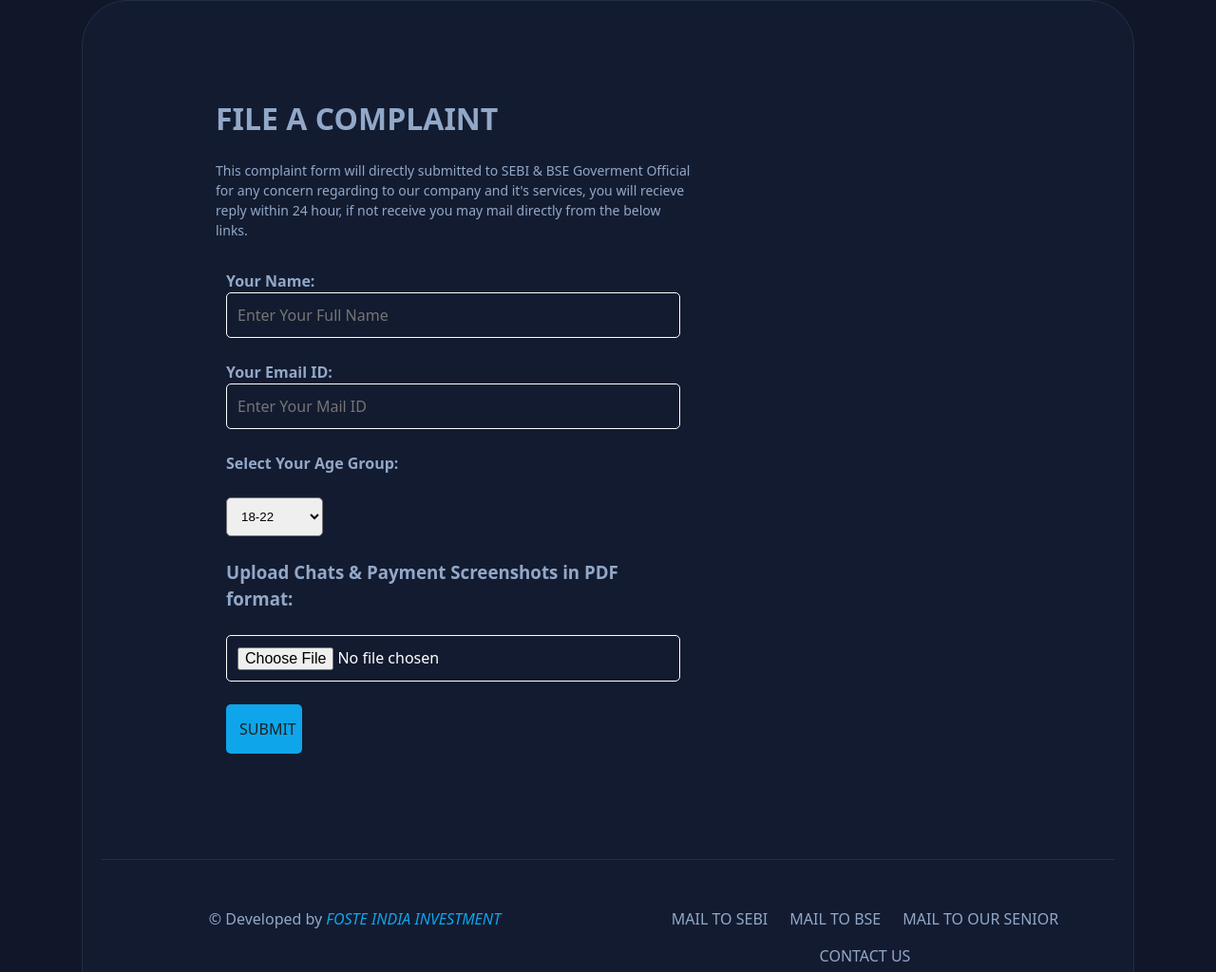
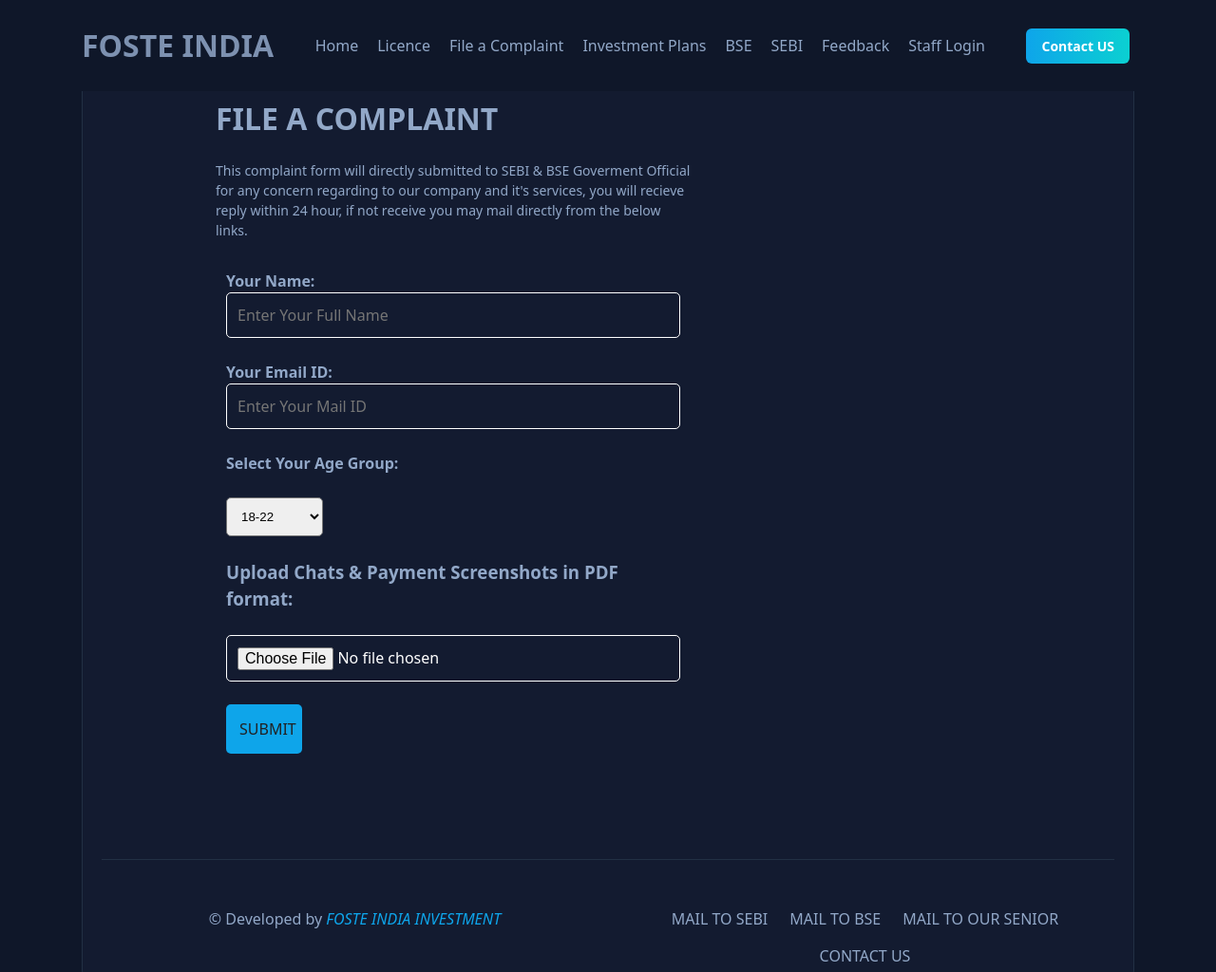
Before and after one commit to earnnmoney/fosteindia, a plain HTML site: page complaint-form.html in a window 1280 px wide. Shown: the top 1024 px of the page at 95% size. Drawn offline with Linux system fonts and the light colour scheme.

Commit message:
Update complaint-form.html

```diff
--- a/complaint-form.html
+++ b/complaint-form.html
@@ -12,6 +12,134 @@
 </head>
 
 <body>
+
+
+     <!--
+    - #HEADER
+  -->
+
+  <header class="header" data-header>
+    <div class="container">
+
+      <a href="#" class="logo">
+        <!--- <img src="./assets/images/logo.svg" width="119" height="37" alt="Wren logo"> --->
+        <h1>FOSTE INDIA</h1>
+      </a>
+
+      <nav class="navbar" data-navbar="">
+
+        <div class="navbar-top">
+          <a href="#" class="logo">
+            <!----  <img src="./assets/images/logo.svg" width="119" height="37" alt="Wren logo"> -->
+          </a>
+
+          <button class="nav-close-btn" aria-label="close menu" data-nav-toggler="">
+            <ion-icon name="close-outline" aria-hidden="true" role="img" class="md hydrated"></ion-icon>
+          </button>
+        </div>
+
+        <ul class="navbar-list">
+
+          <li>
+            <a href="#home" class="navbar-link hover-1" data-nav-toggler="">Home</a>
+          </li>
+
+          <li>
+            <a href="#recent" class="navbar-link hover-1" data-nav-toggler="">Licence</a>
+          </li>
+
+          <li>
+            <a href="complaint-form.html" class="navbar-link hover-1" data-nav-toggler="">File a Complaint</a>
+          </li>
+
+          <li>
+            <a href="#invest-plans" class="navbar-link hover-1" data-nav-toggler="">Investment Plans</a>
+          </li>
+          <!-----
+          <li>
+            <a href="https://t.me/foste_india_investment" class="navbar-link hover-1" data-nav-toggler>Contact us</a>
+          </li>
+---->
+          <li>
+            <a href="mailto:teambseindia@gmail.com" class="navbar-link hover-1" data-nav-toggler="">BSE</a>
+          </li>
+
+          <li>
+            <a href="mailto:sebigovofficial@gmail.com" class="navbar-link hover-1" data-nav-toggler="">SEBI</a>
+          </li>
+
+          <li>
+            <a href="mailto:fosteinvestment@gmail.com" class="navbar-link hover-1" data-nav-toggler="">Feedback</a>
+          </li>
+
+          <li>
+            <a href="staff.html" class="navbar-link hover-1" data-nav-toggler="">Staff Login</a>
+          </li>
+
+
+        </ul>
+        <!-----
+        <div class="navbar-bottom">
+
+          <div class="profile-card">
+            <img src="./assets/images/author-1.png" width="48" height="48" alt="Steven" class="profile-banner">
+
+            <div>
+              <p class="card-title">Hello Steven !</p>
+
+              <p class="card-subtitle">
+                You have 3 new messages
+              </p>
+            </div>
+          </div>
+
+          <ul class="link-list">
+
+            <li>
+              <a href="#" class="navbar-bottom-link hover-1">Profile</a>
+            </li>
+
+            <li>
+              <a href="#" class="navbar-bottom-link hover-1">Articles Saved</a>
+            </li>
+
+            <li>
+              <a href="#" class="navbar-bottom-link hover-1">Add New Post</a>
+            </li>
+
+            <li>
+              <a href="#" class="navbar-bottom-link hover-1">My Likes</a>
+            </li>
+
+            <li>
+              <a href="#" class="navbar-bottom-link hover-1">Account Setting</a>
+            </li>
+
+            <li>
+              <a href="#" class="navbar-bottom-link hover-1">Sign Out</a>
+            </li>
+
+          </ul>
+
+        </div>
+
+        <p class="copyright-text">
+          Copyright 2022 © Wren - Personal Blog Template.
+          Developed by codewithsadee
+        </p> --->
+
+      </nav>
+
+      <a href="https://t.me/fosteindia" class="btn btn-primary">Contact US</a>
+
+      <button class="nav-open-btn" aria-label="open menu" data-nav-toggler="">
+        <ion-icon name="menu-outline" aria-hidden="true" role="img" class="md hydrated"></ion-icon>
+      </button>
+
+    </div>
+  </header>
+
+
     <!--
       - #FOOTER
     -->
```
